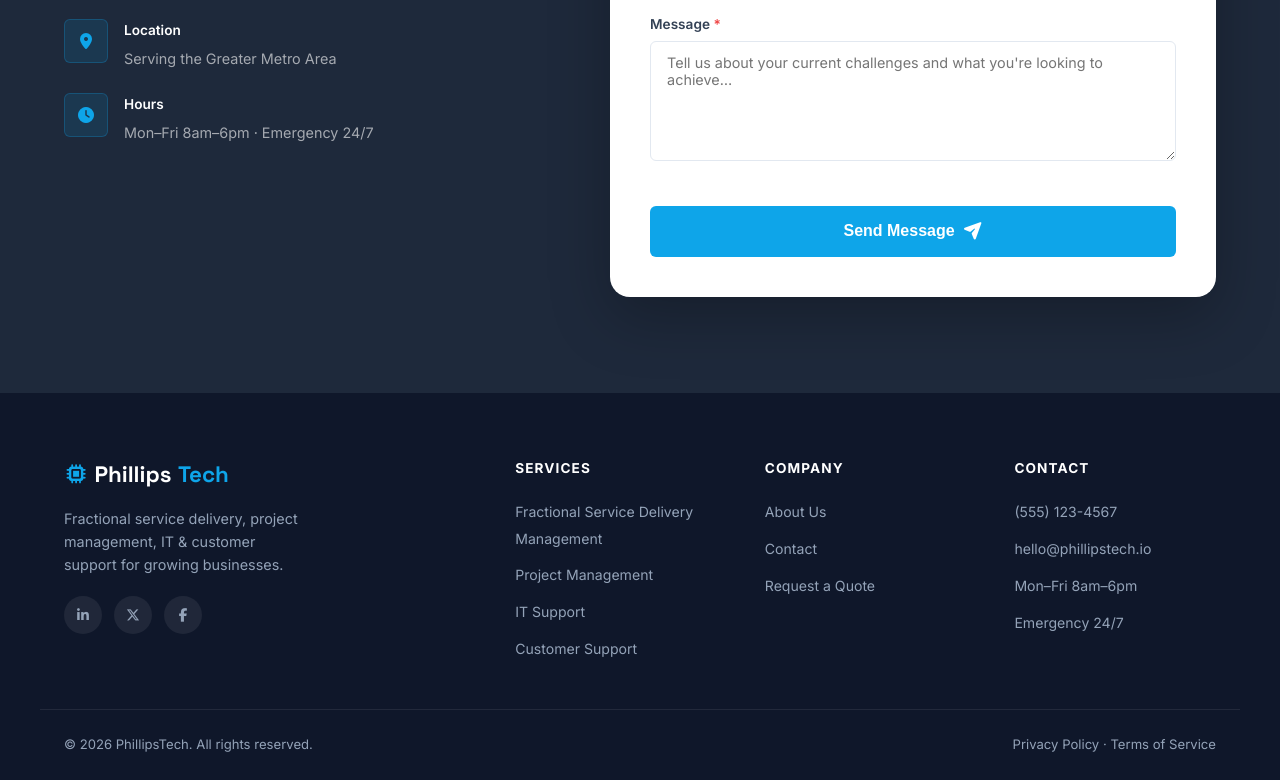
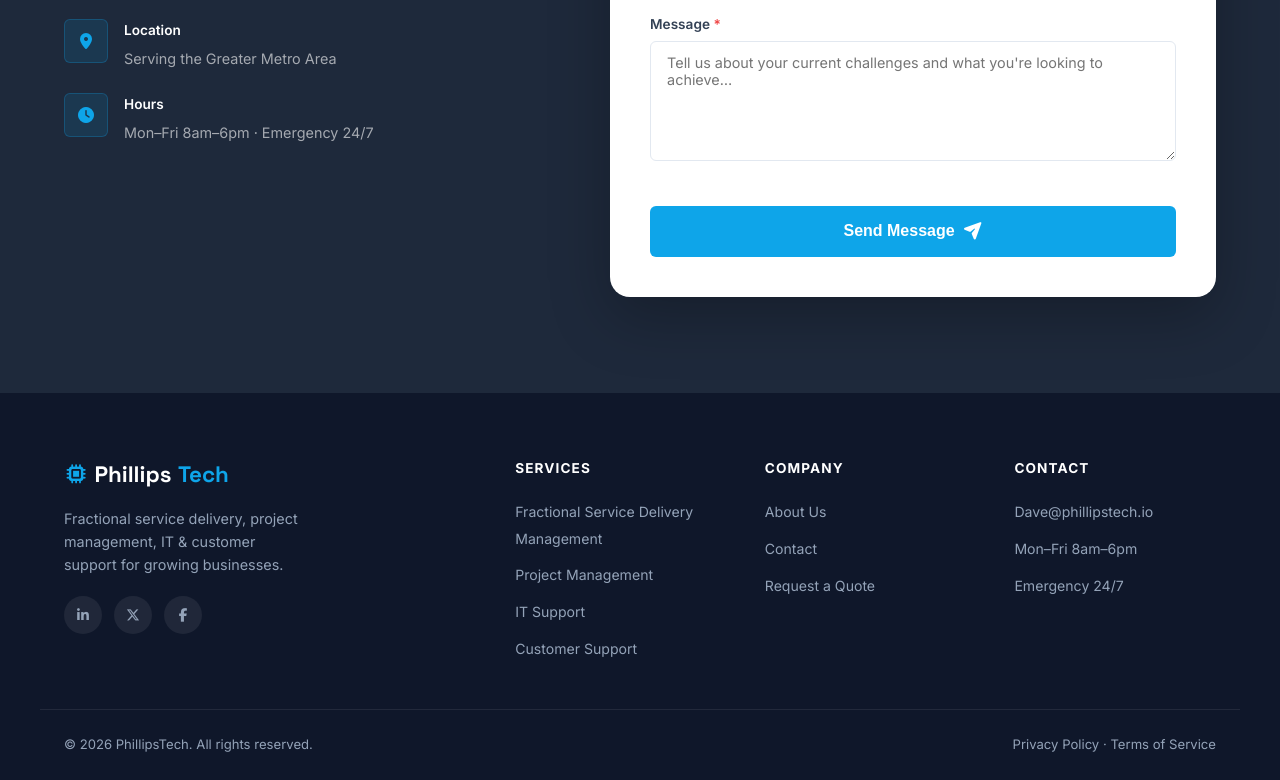
Before and after one commit to slighterdave/PhillipsTech, a plain HTML site: page index.html in a window 1280 px wide. Shown: the part 4229-5009 px from the top of the page. Drawn offline with Linux system fonts and the light colour scheme.

Commit message:
Change contact email to Dave@phillipstech.io
Updated contact email in footer links.

```diff
--- a/index.html
+++ b/index.html
@@ -356,8 +356,7 @@
       <div class="footer-links">
         <h4>Contact</h4>
         <ul>
-          <li><a href="tel:+15551234567">(555) 123-4567</a></li>
-          <li><a href="mailto:hello@phillipstech.io">hello@phillipstech.io</a></li>
+          <li><a href="mailto:hello@phillipstech.io">Dave@phillipstech.io</a></li>
           <li><span>Mon–Fri 8am–6pm</span></li>
           <li><span>Emergency 24/7</span></li>
         </ul>
```
